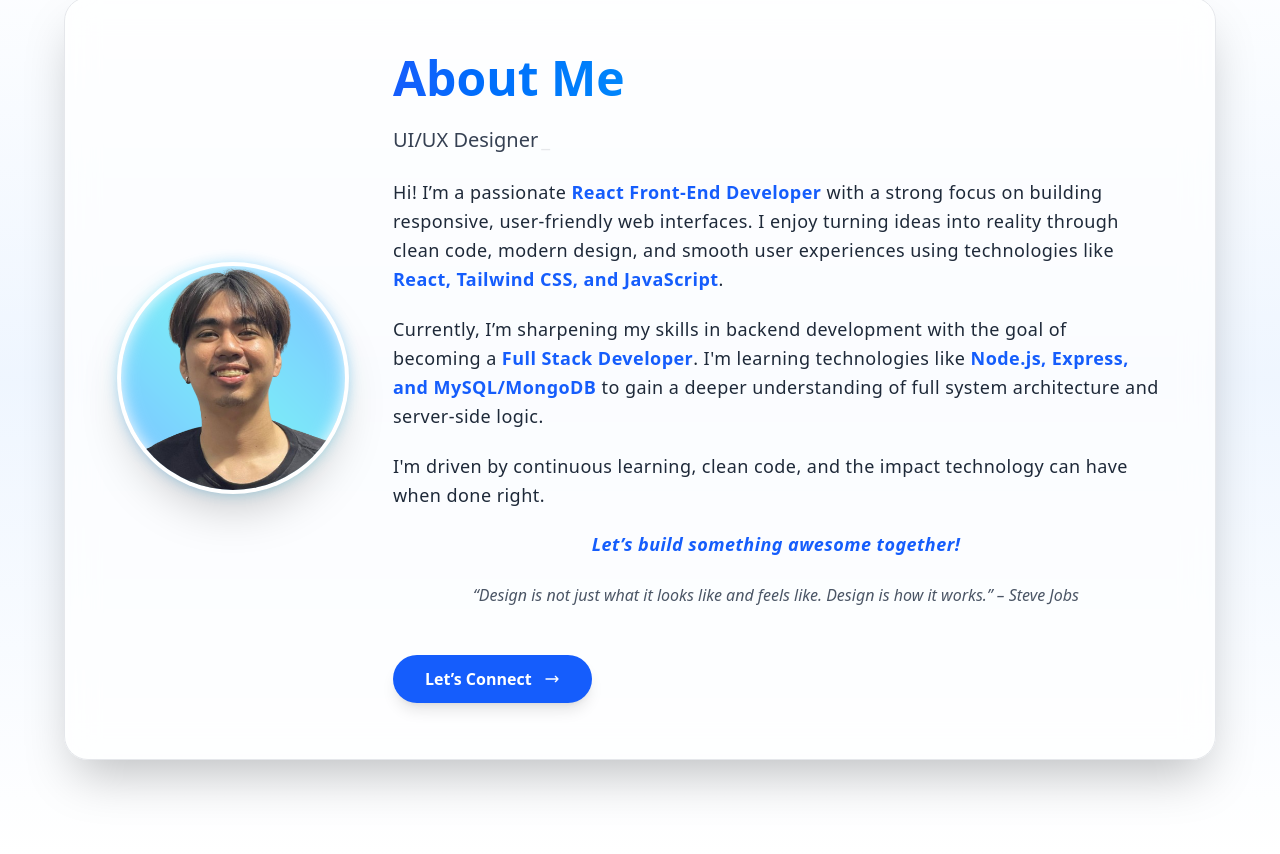
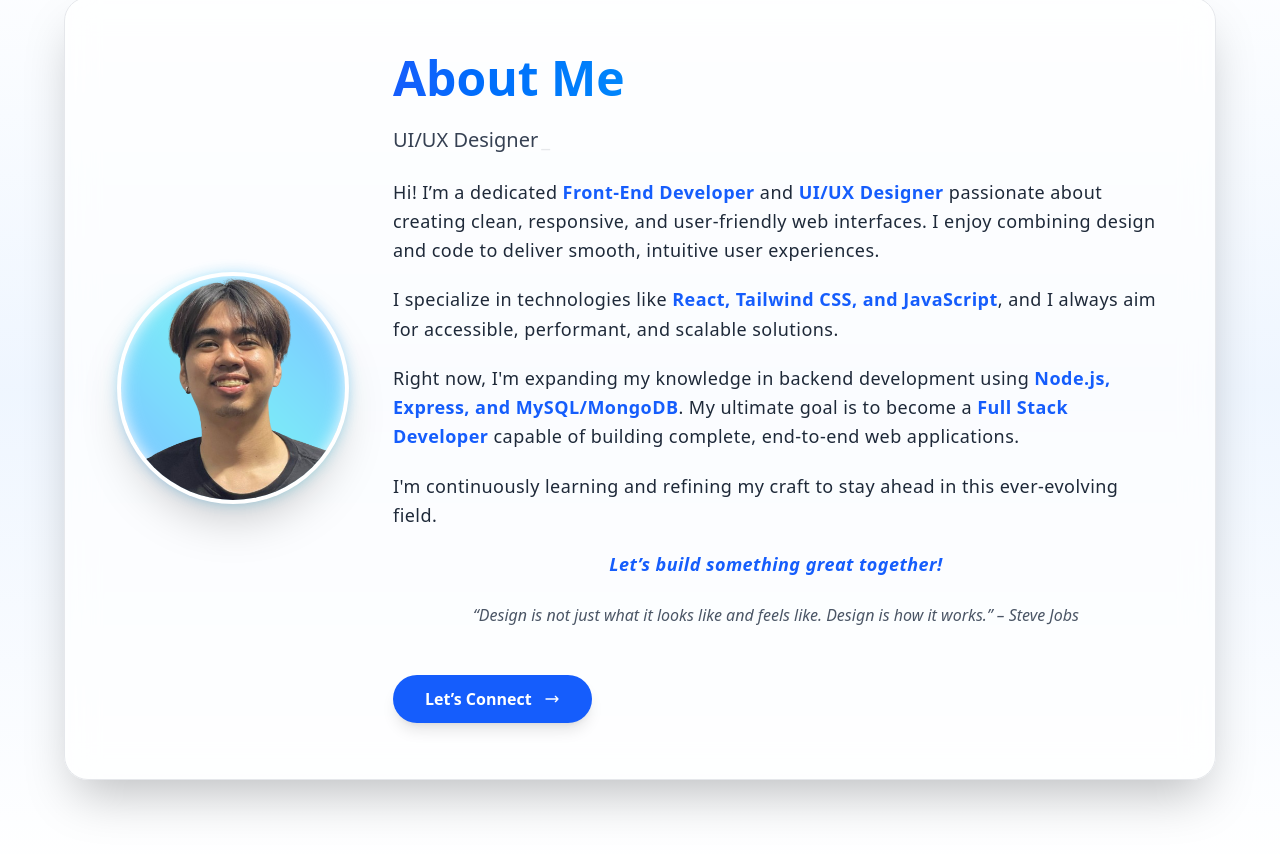
Before and after one commit to RalphHontiveros/portfolio, a React (Vite) app: page / in a window 1280 px wide. Shown: the part 1070-1924 px from the top of the page. Built offline with nearby package versions, Linux system fonts and the light colour scheme.

Commit message:
change description

```diff
--- a/src/components/About.jsx
+++ b/src/components/About.jsx
@@ -76,30 +76,44 @@ export default function About() {
               className="text-gray-800 dark:text-gray-300 text-sm sm:text-base md:text-lg leading-relaxed tracking-wide space-y-5"
             >
               <p>
-                Hi! I’m a passionate{" "}
+                Hi! I’m a dedicated{" "}
                 <span className="font-semibold text-blue-600 dark:text-blue-400">
-                  React Front-End Developer
+                  Front-End Developer
                 </span>{" "}
-                with a strong focus on building responsive, user-friendly web interfaces. I enjoy turning ideas into reality through clean code, modern design, and smooth user experiences using technologies like{" "}
+                and{" "}
+                <span className="font-semibold text-blue-600 dark:text-blue-400">
+                  UI/UX Designer
+                </span>{" "}
+                passionate about creating clean, responsive, and user-friendly
+                web interfaces. I enjoy combining design and code to deliver
+                smooth, intuitive user experiences.
+              </p>
+              <p>
+                I specialize in technologies like{" "}
                 <span className="font-semibold text-blue-600 dark:text-blue-400">
                   React, Tailwind CSS, and JavaScript
-                </span>.
+                </span>
+                , and I always aim for accessible, performant, and scalable
+                solutions.
               </p>
               <p>
-                Currently, I’m sharpening my skills in backend development with the goal of becoming a{" "}
+                Right now, I'm expanding my knowledge in backend development
+                using{" "}
+                <span className="font-semibold text-blue-600 dark:text-blue-400">
+                  Node.js, Express, and MySQL/MongoDB
+                </span>
+                . My ultimate goal is to become a{" "}
                 <span className="font-semibold text-blue-600 dark:text-blue-400">
                   Full Stack Developer
-                </span>. I'm learning technologies like{" "}
-                <span className="font-semibold text-blue-600 dark:text-blue-400">
-                  Node.js, Express, and MySQL/MongoDB
                 </span>{" "}
-                to gain a deeper understanding of full system architecture and server-side logic.
+                capable of building complete, end-to-end web applications.
               </p>
               <p>
-                I'm driven by continuous learning, clean code, and the impact technology can have when done right.
+                I'm continuously learning and refining my craft to stay ahead in
+                this ever-evolving field.
               </p>
               <p className="text-center font-semibold italic text-blue-600 dark:text-blue-400">
-                Let’s build something awesome together!
+                Let’s build something great together!
               </p>
             </motion.div>
 
```
